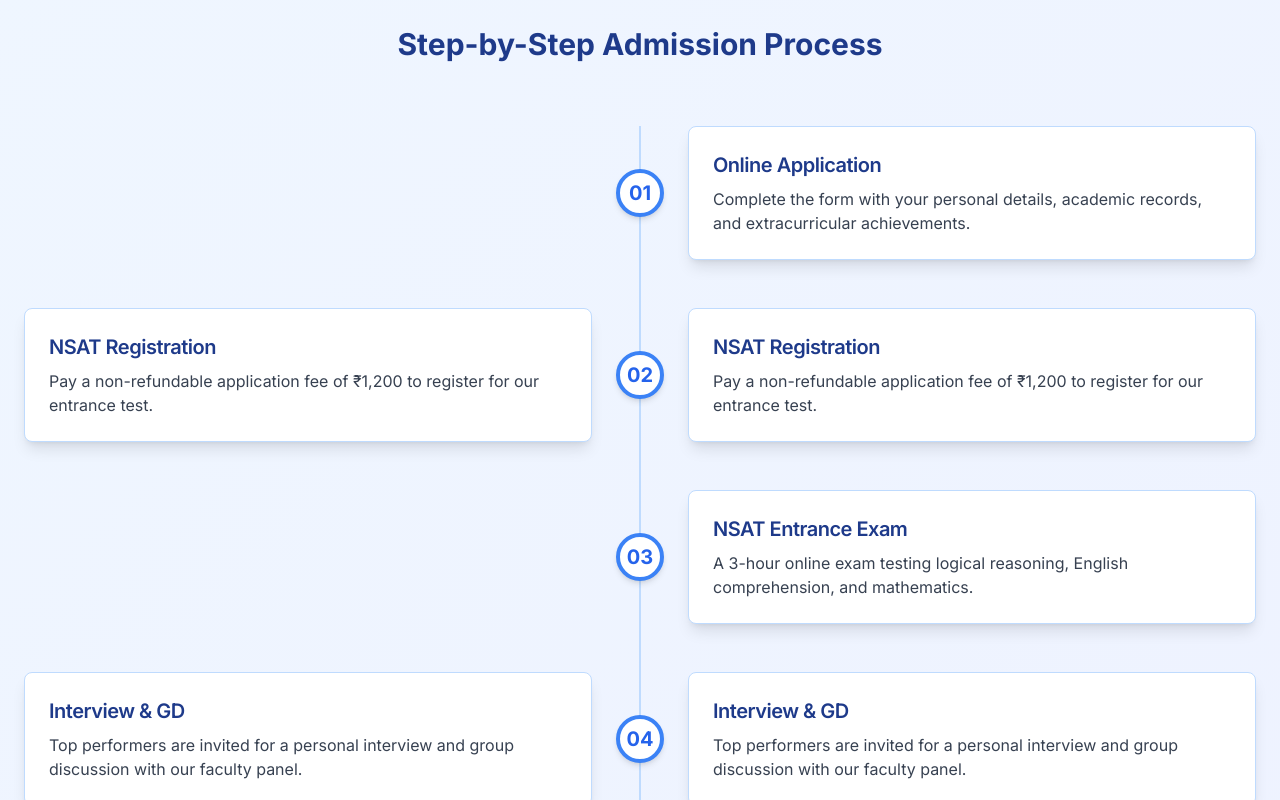
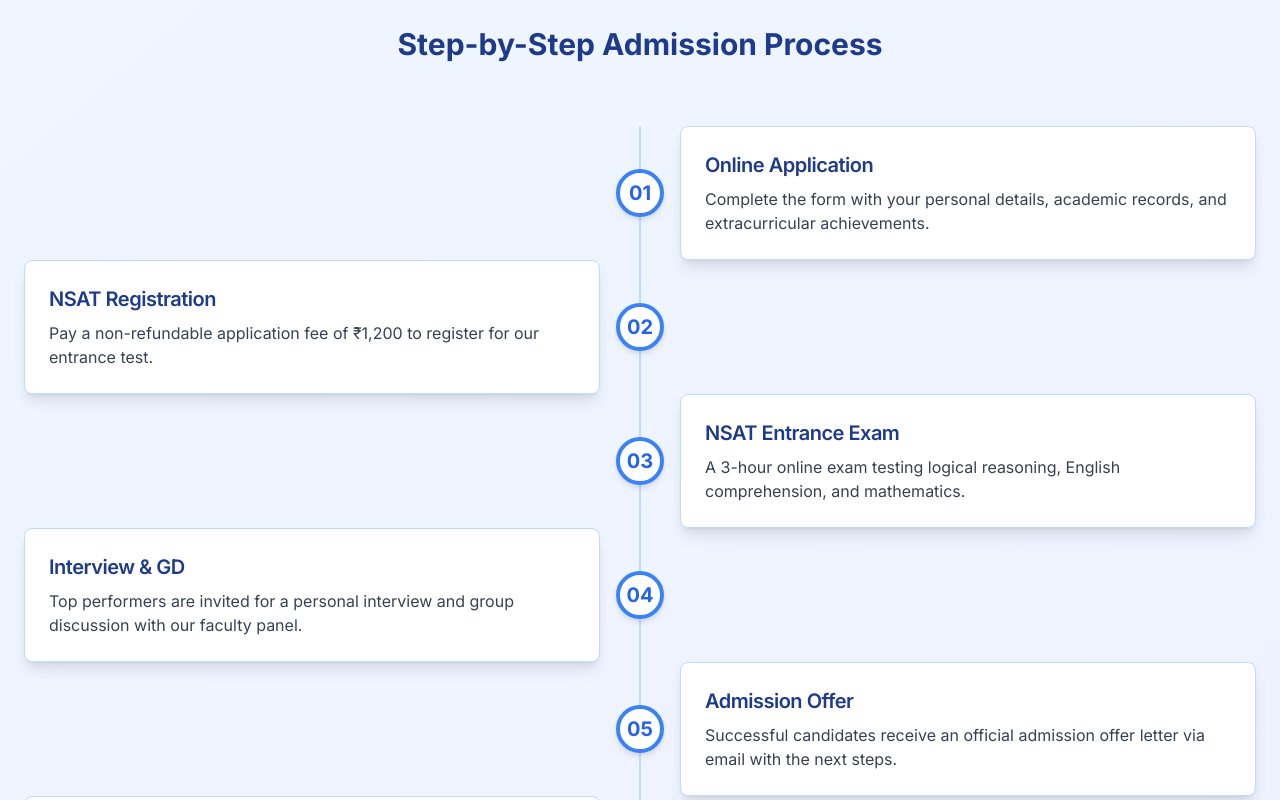
Before and after one commit to MerakiWorks-1/Project-01-NST, a React (Vite) app: page /admissions in a window 1280 px wide. Shown: the part 920-1720 px from the top of the page. Built offline with nearby package versions, Linux system fonts and the light colour scheme.

Commit message:
Admission file redesign

```diff
--- a/src/pages/Admissions.tsx
+++ b/src/pages/Admissions.tsx
@@ -119,26 +119,26 @@ const Admissions = () => {
           </h2>
           <div className="relative">
             <div className="absolute left-1/2 -translate-x-1/2 h-full w-0.5 bg-blue-200 hidden md:block"></div>
-            <div className="space-y-12">
+            <div className="space-y-16 md:space-y-0">
               {processSteps.map((step, idx) => (
-                <div key={idx} className={`flex items-center w-full ${idx % 2 === 0 ? 'md:flex-row' : 'md:flex-row-reverse'}`}>
-                  <div className="hidden md:flex justify-center w-[calc(50%-1.5rem)]">
-                    {idx % 2 !== 0 && (
-                      <Card className="p-6 bg-white border border-blue-200 shadow-lg w-full">
-                        <CardTitle className="text-xl text-blue-900 mb-2">{step.title}</CardTitle>
-                        <p className="text-gray-700">{step.description}</p>
-                      </Card>
-                    )}
-                  </div>
-                  <div className="z-10 bg-white w-12 h-12 rounded-full border-4 border-blue-500 flex items-center justify-center font-bold text-blue-600 text-xl shadow-md mx-6 shrink-0">
-                    {step.step}
-                  </div>
-                  <div className="w-full md:w-[calc(50%-1.5rem)]">
-                     <Card className="p-6 bg-white border border-blue-200 shadow-lg">
+                <div key={idx} className={`md:flex items-center w-full ${idx % 2 === 0 ? 'md:flex-row-reverse' : 'md:flex-row'}`}>
+                  {/* Content Card */}
+                  <div className="w-full md:w-[calc(50%-2.5rem)]">
+                     <Card className="p-6 bg-white border border-blue-200 shadow-lg transition-all duration-300 hover:shadow-xl hover:-translate-y-1">
                         <CardTitle className="text-xl text-blue-900 mb-2">{step.title}</CardTitle>
                         <p className="text-gray-700">{step.description}</p>
                       </Card>
                   </div>
+
+                  {/* Center Dot */}
+                  <div className="relative my-4 md:my-0">
+                    <div className="z-10 bg-white w-12 h-12 rounded-full border-4 border-blue-500 flex items-center justify-center font-bold text-blue-600 text-xl shadow-md mx-4 shrink-0">
+                      {step.step}
+                    </div>
+                  </div>
+
+                  {/* Spacer Div */}
+                  <div className="hidden md:block w-[calc(50%-2.5rem)]"></div>
                 </div>
               ))}
             </div>
```
